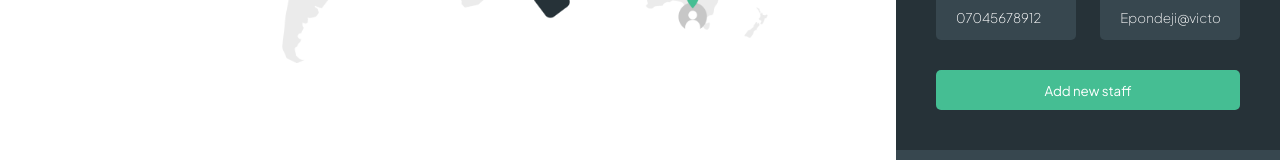
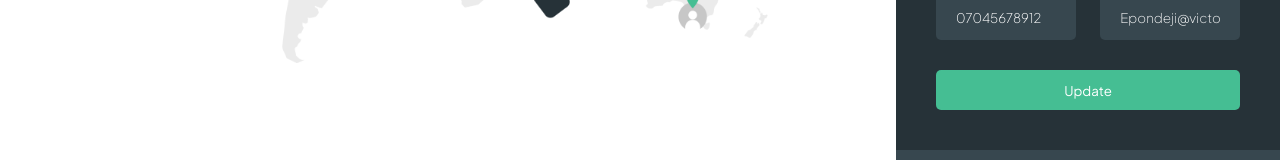
Before and after one commit to MohammedMoshood/hrmini, a React (Create React App) app in the folder client/: page /dashboard in a window 1280 px wide. Shown: the part 609-769 px from the top of the page. Built offline with nearby package versions, Linux system fonts and the light colour scheme; a web font is replaced by a local one.

Commit message:
updated staffs ui

```diff
--- a/client/src/pages/Dashboard.jsx
+++ b/client/src/pages/Dashboard.jsx
@@ -181,7 +181,7 @@ const Dashboard = () => {
                 value={"Epondeji@victor.com"}
               />
             </div>
-            <input type="submit" value={"Add new staff"} />
+            <input type="submit" value={"Update"} />
           </form>
         </div>
 
```
